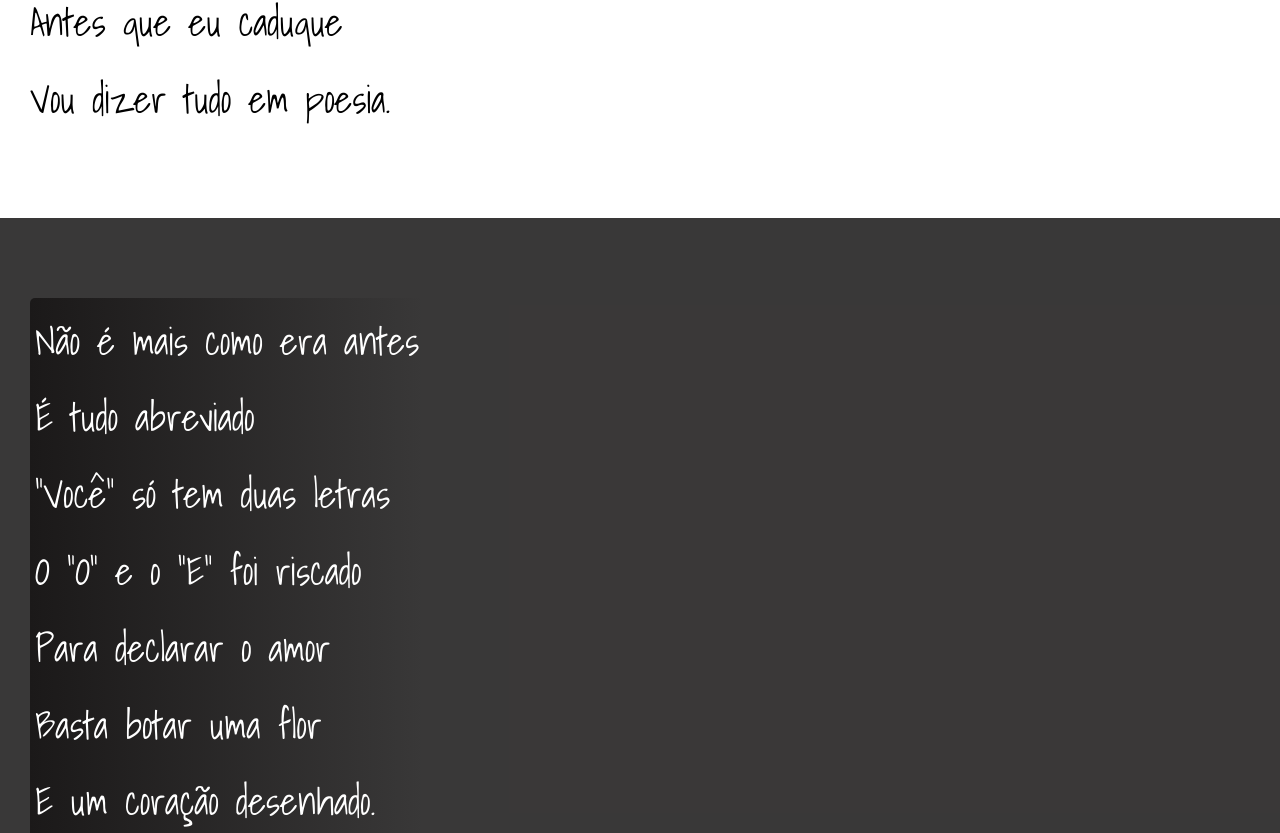
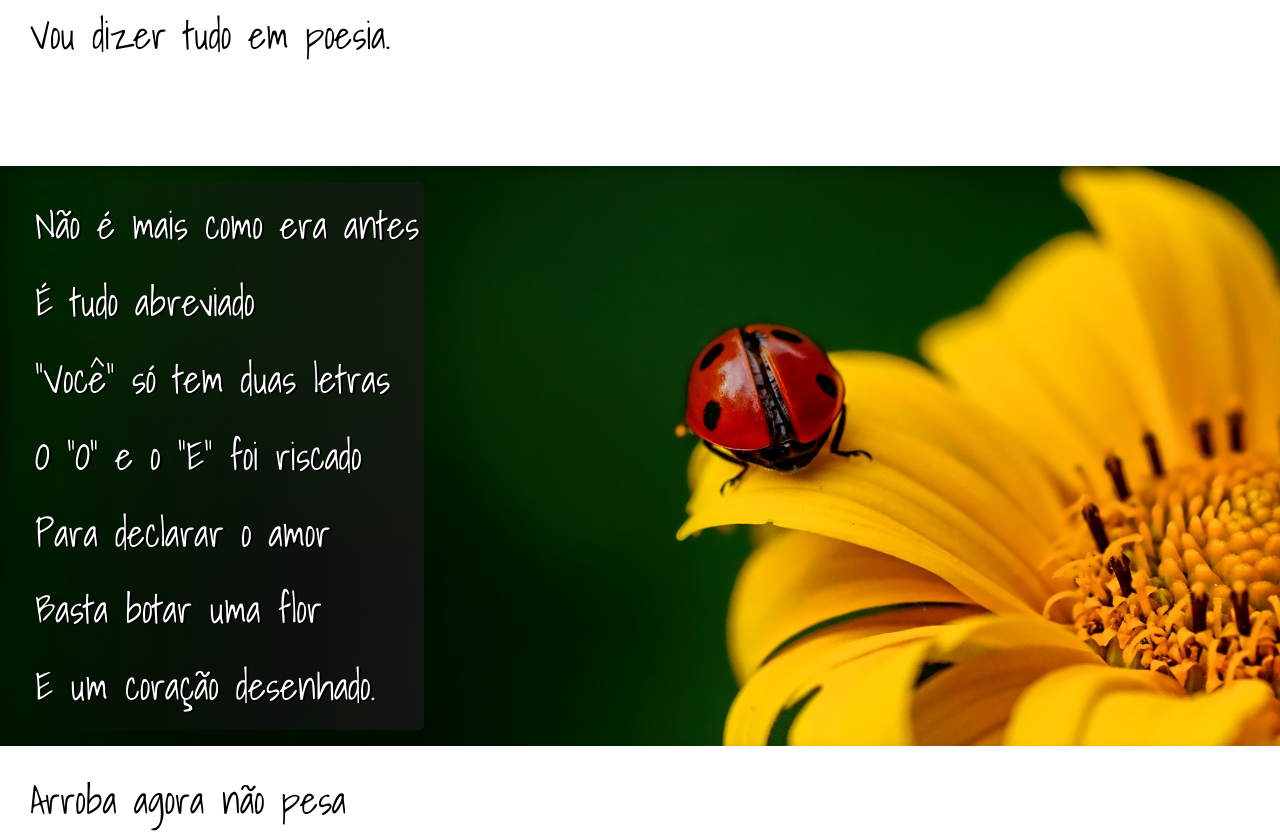
Before and after one commit to EricL12/html-css, a plain HTML site: page desafio012/index.html in a window 1280 px wide. Shown: the part 712-1545 px from the top of the page. Drawn offline with Linux system fonts and the light colour scheme.

Commit message:
projeto finalizado

```diff
--- a/desafio012/index.html
+++ b/desafio012/index.html
@@ -26,7 +26,7 @@
         </p>
     </section>
 
-    <section class="imagem">
+    <section class="imagem" id="img1">
         <p>
             Não é mais como era antes <br>
             É tudo abreviado <br>
@@ -60,7 +60,7 @@
         </p>
     </section>
 
-    <section class="imagem">
+    <section class="imagem" id="img2">
         <p>
             Tenho saudade das cartas <br>
             Escritas com a própria mão <br>
--- a/desafio012/style.css
+++ b/desafio012/style.css
@@ -51,12 +51,16 @@ header a:hover, footer a:hover{
 }
 
 section {
-    padding-top: 10vh;
-    padding-bottom: 10vh;
+    padding-top: 2vh;
+    padding-bottom: 2vh;
     line-height: 2em;
     padding-left: 30px;
     font-family: var(--fonte3);
     font-size: 3vw;
+}
+
+section > p{
+    padding-bottom: 2em;
 }
 
 section.normal{
@@ -67,13 +71,26 @@ section.normal{
 section.imagem{
     background-color: rgba(43, 41, 41, 0.881);
     color: white;
+    box-shadow: inset 6px 6px 13px 0px rgba(0, 0, 0, 0.233);
+    background-size: cover;
+    background-attachment: fixed;
 }
 
 section.imagem > p {
     display: inline-block;
-    background-image: linear-gradient(to right, rgb(27, 25, 25), transparent);
+    background-image: linear-gradient(to left, rgba(27, 25, 25, 0.68), transparent);
     padding: 5px;
     border-radius: 5px;
+    text-shadow: 2px 1px 0px black;
+}
+
+section#img1{
+    background-image: url('imagens/background001.jpg');
+    background-position: right center;
+}
+
+section#img2{
+    background-image: url('imagens/background002.jpg');
 }
 
 footer{
```
